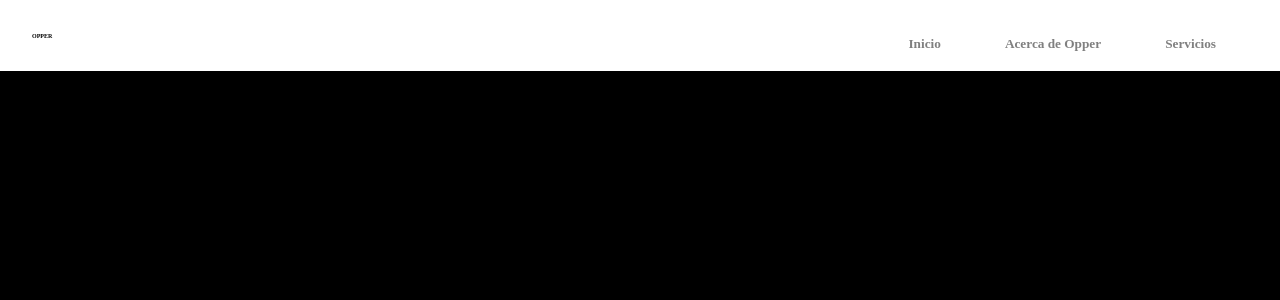
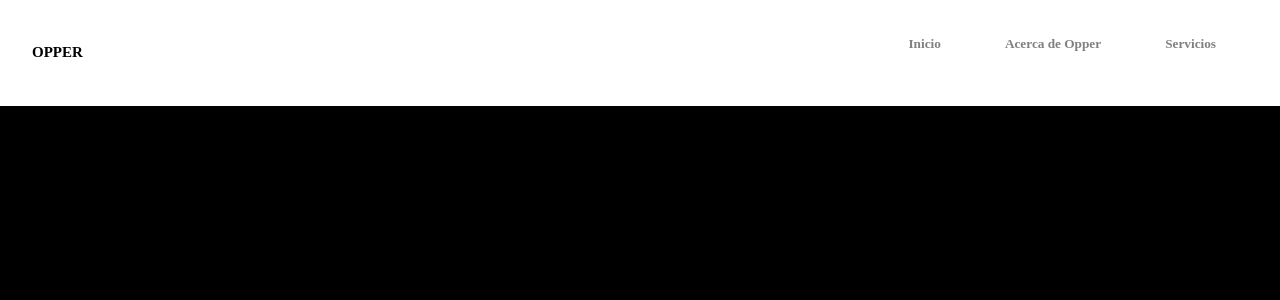
Before and after one commit to est0800/Opper-app, a React (Create React App) app: page / in a window 1280 px wide. Shown: the top 300 px of the page. Built offline with nearby package versions, Linux system fonts and the light colour scheme.

Commit message:
Update styles.css

```diff
--- a/src/styles.css
+++ b/src/styles.css
@@ -9,7 +9,8 @@ body{
 }
 
 h2{
-  font-size: 5%;
+  font-size: 15px;
+
 }
 
 
@@ -31,7 +32,7 @@ h2{
   margin-top: -50px;
   display:block ;
   padding: 2em;
-  height: 8%;
+  height: 6%;
   background-color: white;
   text-decoration: none;
   color: gray;
```
